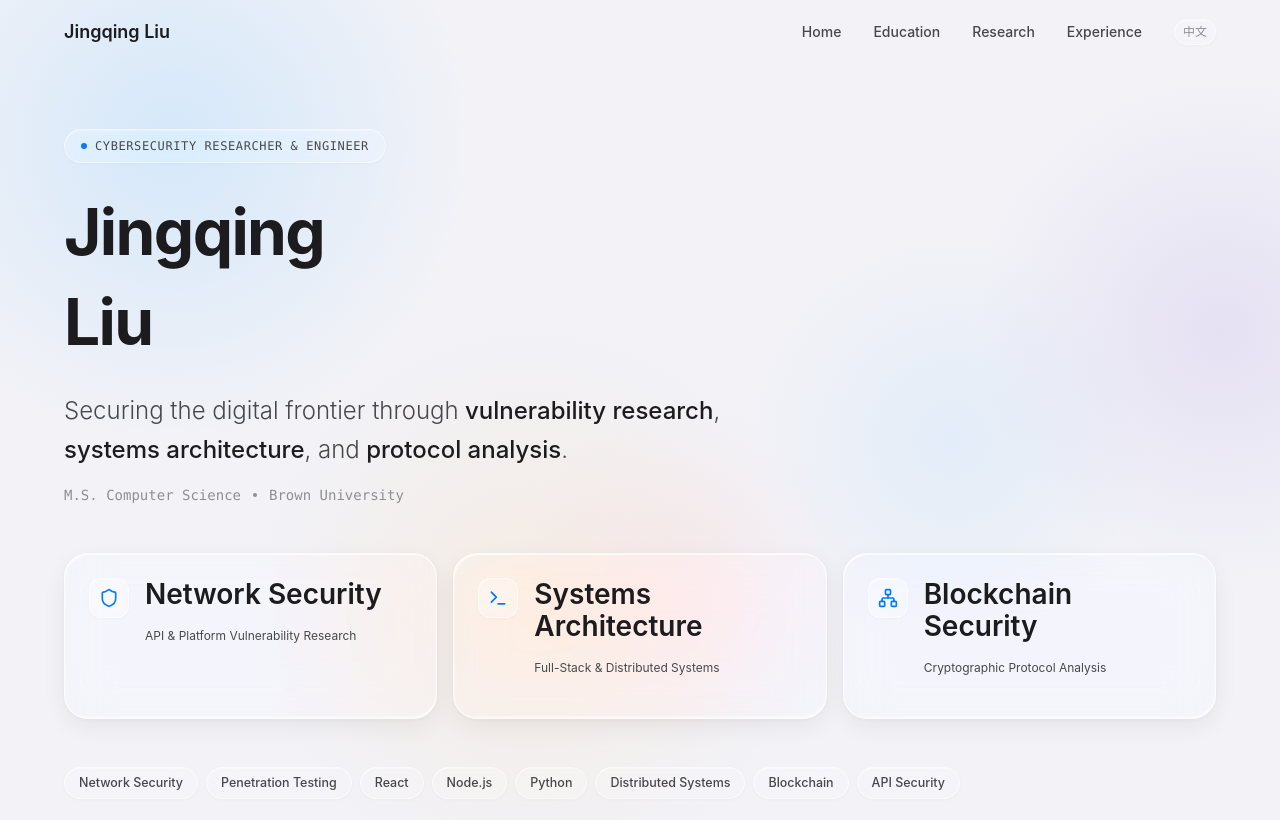
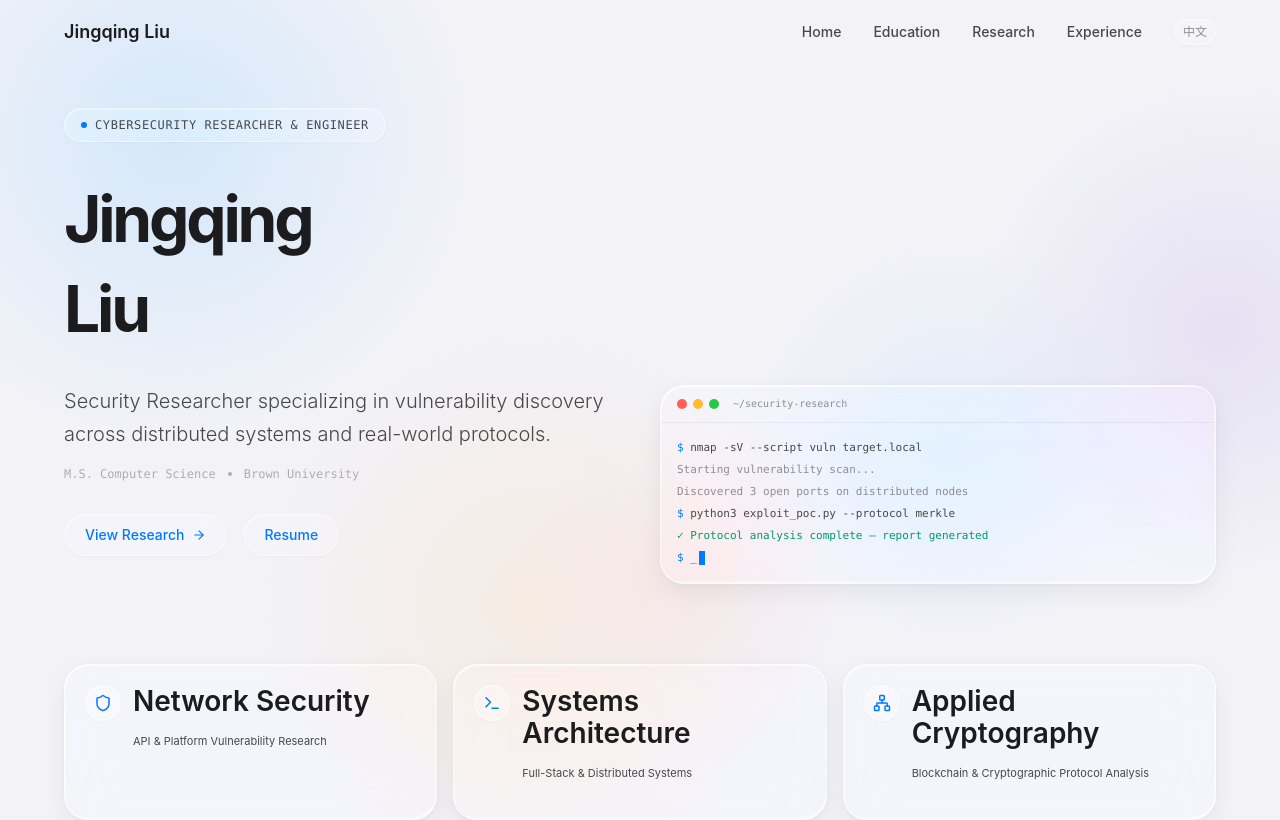
Before and after one commit to Jingqing-Liu/jingqing-liu.github.io, a Next.js app: page / in a window 1280 px wide. Shown: the top 820 px of the page. Built offline with nearby package versions, Linux system fonts and the light colour scheme.

Commit message:
update hero section with terminal visual, hover effects and typography hierarchy

```diff
--- a/src/app/home/components/HeroSection.tsx
+++ b/src/app/home/components/HeroSection.tsx
@@ -2,9 +2,34 @@
 
 import React from 'react';
 import { motion } from 'framer-motion';
-import { Shield, Terminal, Network } from 'lucide-react';
+import { Shield, Terminal, Network, ArrowRight } from 'lucide-react';
+import Link from 'next/link';
 import { personalInfo } from '../../../data';
 import { useLanguage } from '../../../i18n/LanguageContext';
+
+const TerminalSnippet = () => (
+  <motion.div
+    initial={{ opacity: 0, y: 20 }}
+    animate={{ opacity: 1, y: 0 }}
+    transition={{ duration: 0.8, delay: 1.0 }}
+    className="liquid-glass-card overflow-hidden"
+  >
+    <div className="flex items-center gap-1.5 px-4 py-2.5 border-b border-black/5">
+      <div className="w-2.5 h-2.5 rounded-full bg-[#ff5f57]" />
+      <div className="w-2.5 h-2.5 rounded-full bg-[#febc2e]" />
+      <div className="w-2.5 h-2.5 rounded-full bg-[#28c840]" />
+      <span className="ml-2 text-[10px] text-[#8e8e93] font-mono">~/security-research</span>
+    </div>
+    <div className="p-4 font-mono text-[11px] leading-relaxed space-y-1">
+      <div><span className="text-[#007aff]">$</span> <span className="text-[#48484a]">nmap -sV --script vuln target.local</span></div>
+      <div className="text-[#8e8e93]">Starting vulnerability scan...</div>
+      <div className="text-[#8e8e93]">Discovered 3 open ports on distributed nodes</div>
+      <div><span className="text-[#007aff]">$</span> <span className="text-[#48484a]">python3 exploit_poc.py --protocol merkle</span></div>
+      <div className="text-emerald-600">✓ Protocol analysis complete — report generated</div>
+      <div><span className="text-[#007aff]">$</span> <span className="text-[#48484a] inline-flex items-center">_<span className="w-1.5 h-3.5 bg-[#007aff] ml-0.5 animate-pulse inline-block" /></span></div>
+    </div>
+  </motion.div>
+);
 
 const HeroSection = () => {
   const { t } = useLanguage();
@@ -26,7 +51,7 @@ const HeroSection = () => {
             initial={{ opacity: 0, y: 20 }}
             animate={{ opacity: 1, y: 0 }}
             transition={{ duration: 0.6, delay: 0.3 }}
-            className="mb-8"
+            className="mb-10"
           >
             <span className="inline-flex items-center gap-2 px-4 py-2 text-xs font-mono tracking-wider uppercase text-[#48484a] liquid-glass-pill">
               <span className="w-1.5 h-1.5 bg-[#007aff] rounded-full animate-pulse" />
@@ -34,13 +59,13 @@ const HeroSection = () => {
             </span>
           </motion.div>
 
-          {/* Name */}
-          <div className="mb-8">
+          {/* Name — bigger */}
+          <div className="mb-10">
             <motion.h1
               initial={{ opacity: 0, x: -30 }}
               animate={{ opacity: 1, x: 0 }}
               transition={{ duration: 0.8, delay: 0.4, ease: "easeOut" }}
-              className="text-6xl md:text-8xl lg:text-9xl font-bold text-[#1c1c1e] tracking-tight leading-[0.9] mb-2"
+              className="text-7xl md:text-[9rem] lg:text-[10rem] font-bold text-[#1c1c1e] tracking-tighter leading-[0.85] mb-2"
             >
               {personalInfo.name.split(' ')[0]}
             </motion.h1>
@@ -48,82 +73,89 @@ const HeroSection = () => {
               initial={{ opacity: 0, x: -30 }}
               animate={{ opacity: 1, x: 0 }}
               transition={{ duration: 0.8, delay: 0.5, ease: "easeOut" }}
-              className="text-6xl md:text-8xl lg:text-9xl font-bold text-[#1c1c1e] tracking-tight leading-[0.9]"
+              className="text-7xl md:text-[9rem] lg:text-[10rem] font-bold text-[#1c1c1e] tracking-tighter leading-[0.85]"
             >
               {personalInfo.name.split(' ')[1]}
             </motion.h1>
           </div>
 
-          {/* Tagline */}
+          {/* Two-column: tagline + terminal */}
+          <div className="grid grid-cols-1 md:grid-cols-2 gap-10 mb-20">
+            {/* Left: tagline + CTA */}
+            <div>
+              {/* Tagline — lighter, more contrast with name */}
               <motion.div
                 initial={{ opacity: 0, y: 20 }}
                 animate={{ opacity: 1, y: 0 }}
                 transition={{ duration: 0.6, delay: 0.7 }}
-            className="mb-12 max-w-2xl"
+                className="mb-8"
               >
-            <p className="text-xl md:text-2xl text-[#48484a] font-light leading-relaxed">
-              {t('hero.tagline.prefix')}
-              <span className="text-[#1c1c1e] font-medium">{t('hero.tagline.vr')}</span>,
-              <span className="text-[#1c1c1e] font-medium">{t('hero.tagline.sa')}</span>
-              {t('hero.tagline.and')}
-              <span className="text-[#1c1c1e] font-medium">{t('hero.tagline.pa')}</span>
-              {t('hero.tagline.period')}
+                <p className="text-lg md:text-xl text-[#636366] font-light leading-relaxed">
+                  {t('hero.tagline')}
                 </p>
-            <div className="mt-4 flex items-center gap-3 text-sm text-[#8e8e93]">
+                <div className="mt-4 flex items-center gap-3 text-xs text-[#aeaeb2]">
                   <span className="font-mono">{t('hero.subtitle')}</span>
-              <span className="w-1 h-1 bg-[#8e8e93] rounded-full" />
+                  <span className="w-1 h-1 bg-[#aeaeb2] rounded-full" />
                   <span className="font-mono">{personalInfo.address.institution}</span>
                 </div>
               </motion.div>
 
-          {/* Highlight cards */}
+              {/* CTA Buttons */}
+              <motion.div
+                initial={{ opacity: 0, y: 20 }}
+                animate={{ opacity: 1, y: 0 }}
+                transition={{ duration: 0.6, delay: 0.9 }}
+                className="flex items-center gap-4"
+              >
+                <Link
+                  href="/research"
+                  className="inline-flex items-center gap-2 px-5 py-2.5 text-sm font-medium text-[#007aff] liquid-glass-pill hover:text-[#0056b3] transition-colors no-underline"
+                  style={{ borderRadius: '99em' }}
+                >
+                  {t('hero.cta.research')}
+                  <ArrowRight size={14} />
+                </Link>
+                <Link
+                  href="/resume.pdf"
+                  target="_blank"
+                  className="inline-flex items-center gap-2 px-5 py-2.5 text-sm font-medium text-[#636366] liquid-glass-pill hover:text-[#007aff] transition-colors no-underline"
+                  style={{ borderRadius: '99em' }}
+                >
+                  {t('hero.cta.resume')}
+                </Link>
+              </motion.div>
+            </div>
+
+            {/* Right: Terminal visual anchor */}
+            <TerminalSnippet />
+          </div>
+
+          {/* Highlight cards — supplementary, with hover float */}
           <motion.div
             initial={{ opacity: 0, y: 30 }}
             animate={{ opacity: 1, y: 0 }}
-            transition={{ duration: 0.8, delay: 0.9 }}
-            className="grid grid-cols-1 md:grid-cols-3 gap-4 mb-12"
+            transition={{ duration: 0.8, delay: 1.2 }}
+            className="grid grid-cols-1 md:grid-cols-3 gap-4"
           >
             {highlights.map((item, index) => (
               <motion.div
                 key={item.label}
                 initial={{ opacity: 0, y: 20 }}
                 animate={{ opacity: 1, y: 0 }}
-                transition={{ duration: 0.6, delay: 1.0 + index * 0.15 }}
-                whileHover={{ y: -6, scale: 1.02 }}
-                className="liquid-glass-card p-6 group cursor-default"
+                transition={{ duration: 0.6, delay: 1.3 + index * 0.15 }}
+                whileHover={{ y: -4, transition: { duration: 0.2 } }}
+                className="liquid-glass-card p-5 cursor-default"
               >
-                <div className="flex items-start gap-4">
-                  <div className="w-10 h-10 rounded-2xl flex items-center justify-center flex-shrink-0 liquid-glass-pill"
-                    style={{ borderRadius: '12px' }}
-                  >
-                    <item.icon size={20} className="text-[#007aff]" />
+                <div className="flex items-start gap-3">
+                  <div className="w-9 h-9 rounded-xl flex items-center justify-center flex-shrink-0 liquid-glass-pill">
+                    <item.icon size={18} className="text-[#007aff]" />
                   </div>
                   <div>
-                    <h3 className="text-[#1c1c1e] font-semibold text-sm mb-1">{item.label}</h3>
-                    <p className="text-[#8e8e93] text-xs leading-relaxed mb-0">{item.desc}</p>
+                    <h3 className="text-[#1c1c1e] font-semibold text-xs mb-0.5">{item.label}</h3>
+                    <p className="text-[#8e8e93] text-[11px] leading-relaxed mb-0">{item.desc}</p>
                   </div>
                 </div>
               </motion.div>
-            ))}
-          </motion.div>
-
-          {/* Skills */}
-          <motion.div
-            initial={{ opacity: 0 }}
-            animate={{ opacity: 1 }}
-            transition={{ duration: 0.6, delay: 1.4 }}
-            className="flex flex-wrap gap-2"
-          >
-            {['Network Security', 'Penetration Testing', 'React', 'Node.js', 'Python', 'Distributed Systems', 'Blockchain', 'API Security'].map((skill, i) => (
-              <motion.span
-                key={skill}
-                initial={{ opacity: 0, scale: 0.8 }}
-                animate={{ opacity: 1, scale: 1 }}
-                transition={{ duration: 0.4, delay: 1.5 + i * 0.06 }}
-                className="skill-tag liquid-glass-pill"
-              >
-                {skill}
-              </motion.span>
             ))}
           </motion.div>
         </div>
--- a/src/i18n/LanguageContext.tsx
+++ b/src/i18n/LanguageContext.tsx
@@ -39,19 +39,16 @@ const translations: Record<Lang, Record<string, string>> = {
 
     // Hero
     'hero.tag': 'Cybersecurity Researcher & Engineer',
-    'hero.tagline.prefix': 'Securing the digital frontier through',
-    'hero.tagline.vr': ' vulnerability research',
-    'hero.tagline.sa': ' systems architecture',
-    'hero.tagline.and': ', and',
-    'hero.tagline.pa': ' protocol analysis',
-    'hero.tagline.period': '.',
+    'hero.tagline': 'Security Researcher specializing in vulnerability discovery across distributed systems and real-world protocols.',
     'hero.subtitle': 'M.S. Computer Science',
+    'hero.cta.research': 'View Research',
+    'hero.cta.resume': 'Resume',
     'hero.highlight.security': 'Network Security',
     'hero.highlight.security.desc': 'API & Platform Vulnerability Research',
     'hero.highlight.systems': 'Systems Architecture',
     'hero.highlight.systems.desc': 'Full-Stack & Distributed Systems',
-    'hero.highlight.blockchain': 'Blockchain Security',
-    'hero.highlight.blockchain.desc': 'Cryptographic Protocol Analysis',
+    'hero.highlight.blockchain': 'Applied Cryptography',
+    'hero.highlight.blockchain.desc': 'Blockchain & Cryptographic Protocol Analysis',
 
     // Home sections
     'home.experience.tag': 'Experience',
@@ -123,19 +120,16 @@ const translations: Record<Lang, Record<string, string>> = {
 
     // Hero
     'hero.tag': '网络安全研究员 & 工程师',
-    'hero.tagline.prefix': '通过',
-    'hero.tagline.vr': '漏洞研究',
-    'hero.tagline.sa': '系统架构',
-    'hero.tagline.and': '和',
-    'hero.tagline.pa': '协议分析',
-    'hero.tagline.period': '守护数字前沿。',
+    'hero.tagline': '专注于分布式系统与真实协议中的漏洞发现与安全研究。',
     'hero.subtitle': '计算机科学硕士',
+    'hero.cta.research': '查看研究',
+    'hero.cta.resume': '简历',
     'hero.highlight.security': '网络安全',
     'hero.highlight.security.desc': 'API 与平台漏洞研究',
     'hero.highlight.systems': '系统架构',
     'hero.highlight.systems.desc': '全栈与分布式系统',
-    'hero.highlight.blockchain': '区块链安全',
-    'hero.highlight.blockchain.desc': '密码协议分析',
+    'hero.highlight.blockchain': '应用密码学',
+    'hero.highlight.blockchain.desc': '区块链与密码协议分析',
 
     // Home sections
     'home.experience.tag': '经历',
```
Also changed, not shown: src/app/home/components/EducationSummary.tsx (+5 -3 lines), src/app/page.tsx (+8 -6 lines). Lines whose indentation alone changed are shown as unchanged.
